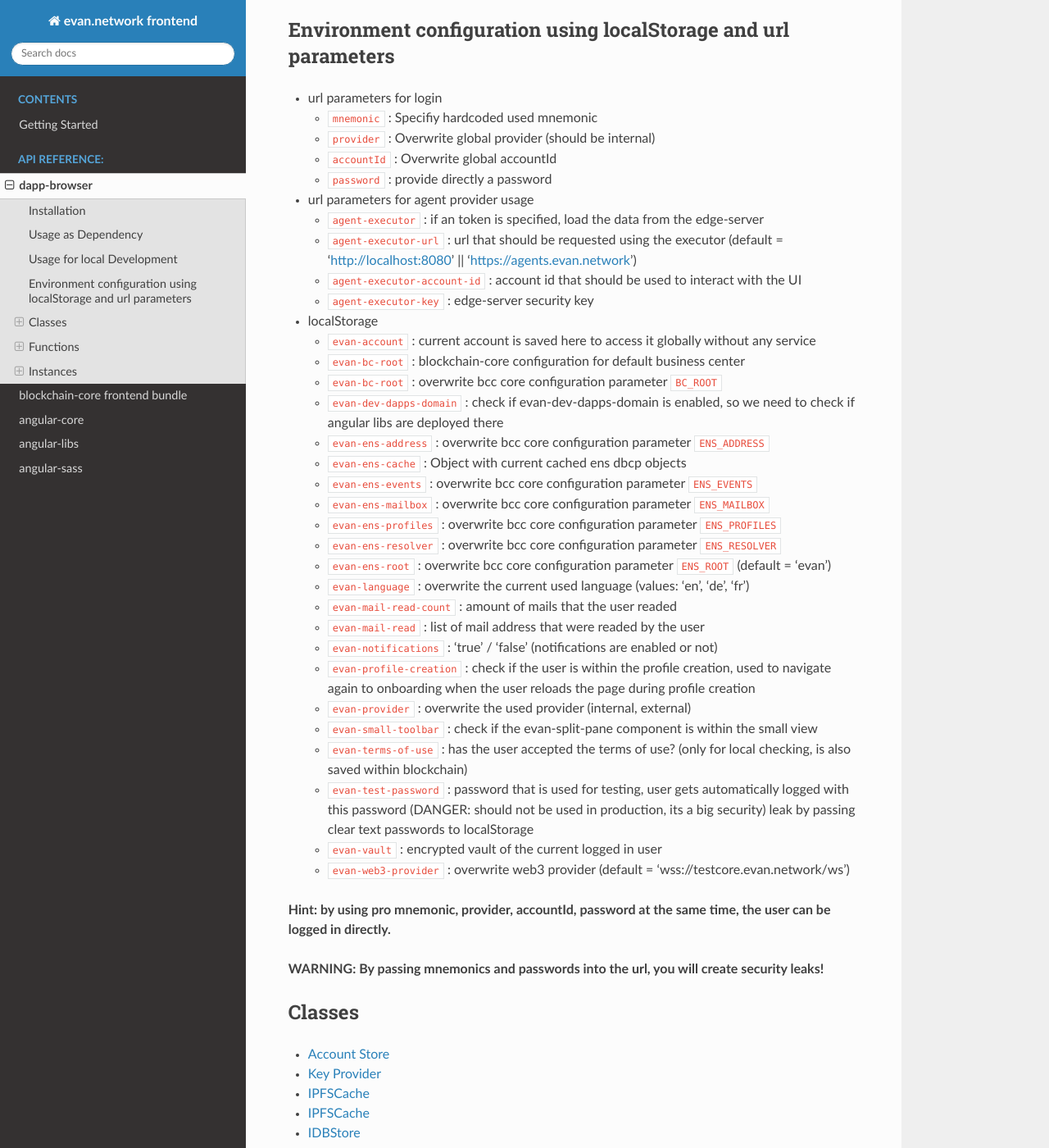
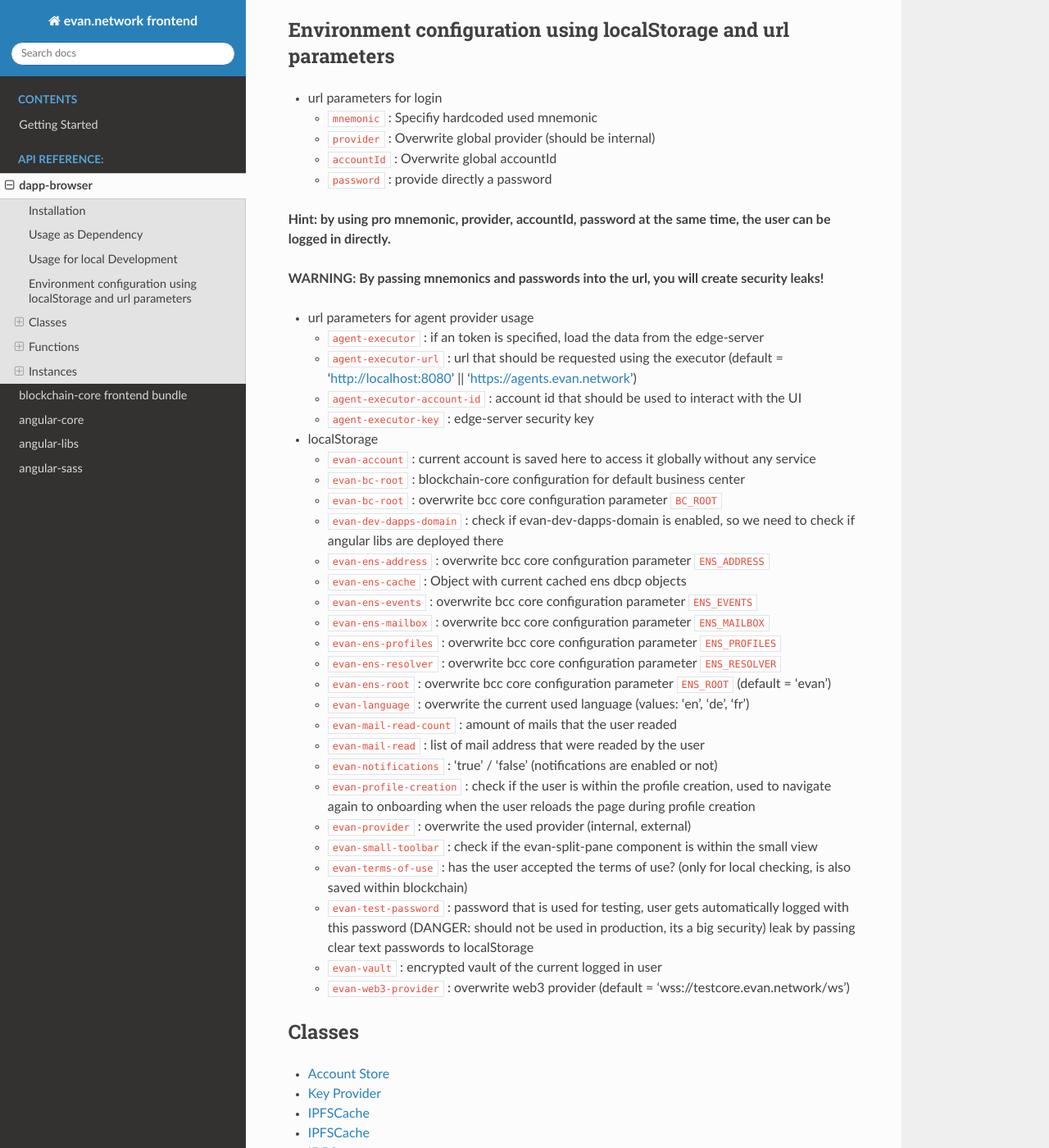
Before and after one commit to evannetwork/ui-docs, a Sphinx documentation site: the page built from docs/dapp-browser/index.rst, in a window 1280 px wide and 1400 px high, scrolled down 1639 px. Shown: the whole window at 82% size. Built offline with Sphinx 7.4.7 and the Read the Docs theme 2.0.0, drawn with Linux system fonts in a browser that asks for light colours; some of the changed lines change nothing that is shown.

Commit message:
fix comments

```diff
--- a/docs/dapp-browser/index.rst
+++ b/docs/dapp-browser/index.rst
@@ -62,6 +62,10 @@
   - ``accountId`` : Overwrite global accountId
   - ``password`` : provide directly a password
 
+**Hint: by using pro mnemonic, provider, accountId, password at the same time, the user can be logged in directly.**
+
+**WARNING: By passing mnemonics and passwords into the url, you will create security leaks!**
+
 - url parameters for agent provider usage
 
   - ``agent-executor`` : if an token is specified, load the data from the edge-server
@@ -93,10 +97,6 @@
   - ``evan-test-password`` : password that is used for testing, user gets automatically logged with this password (DANGER: should not be used in production, its a big security) leak by passing clear text passwords to localStorage
   - ``evan-vault`` : encrypted vault of the current logged in user
   - ``evan-web3-provider`` : overwrite web3 provider (default = 'wss://testcore.evan.network/ws')
-
-**Hint: by using pro mnemonic, provider, accountId, password at the same time, the user can be logged in directly.**
-
-**WARNING: By passing mnemonics and passwords into the url, you will create security leaks!**
 
 Classes
 =======
```
